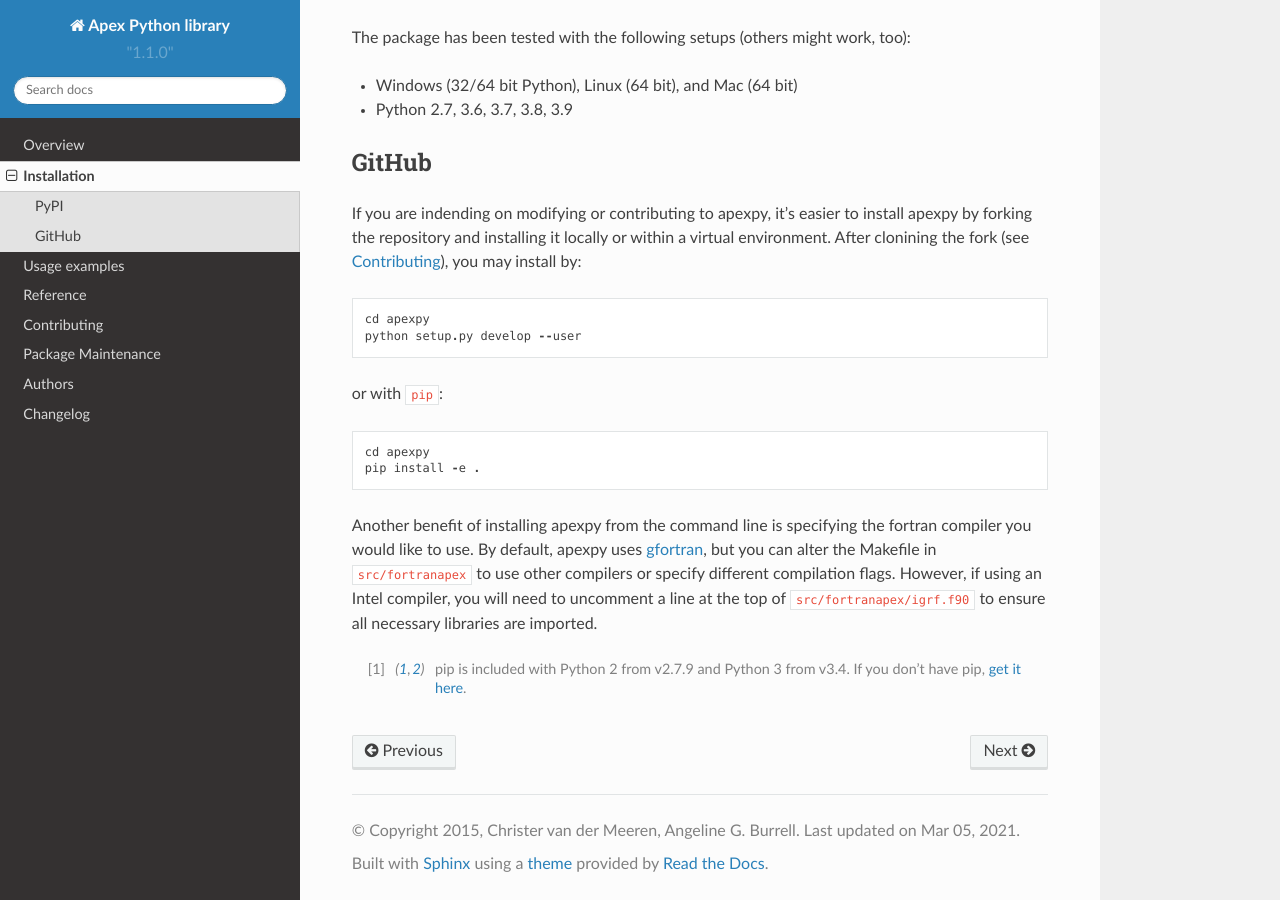
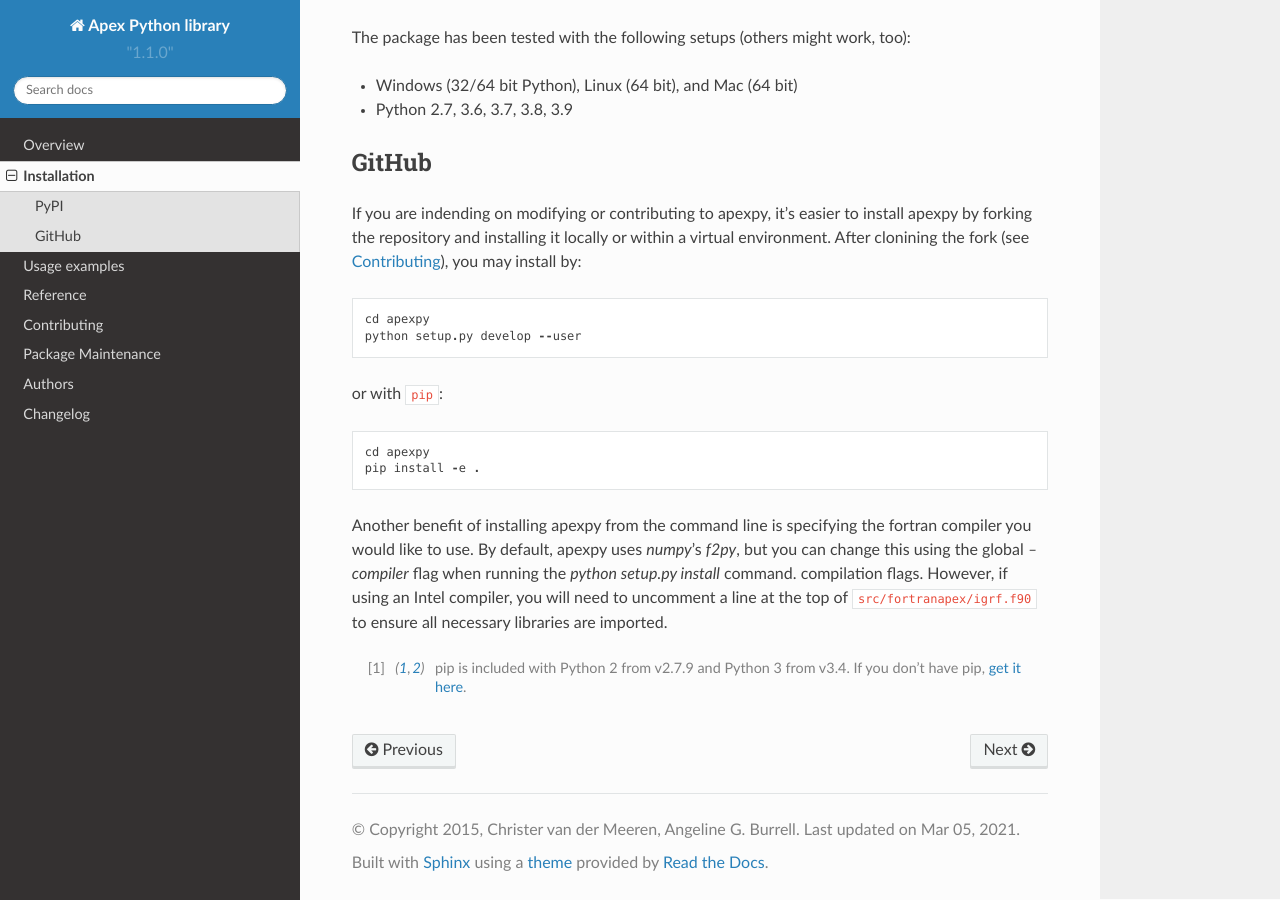
Before and after one commit to aburrell/apexpy, a Sphinx documentation site: the page built from docs/installation.rst, in a window 1280 px wide and 900 px high, scrolled down 793 px. Built offline with Sphinx 7.4.7 and the Read the Docs theme 2.0.0, drawn with Linux system fonts in a browser that asks for light colours.

Commit message:
DOC: Update docs/installation.rst
Co-authored-by: Angeline Burrell <aburrell@users.noreply.github.com>

```diff
--- a/docs/installation.rst
+++ b/docs/installation.rst
@@ -60,8 +60,7 @@
 
 Another benefit of installing apexpy from the command line is specifying the
 fortran compiler you would like to use.  By default, apexpy uses
-`gfortran <https://gcc.gnu.org/wiki/GFortran>`_, but you can alter the
-Makefile in ``src/fortranapex`` to use other compilers or specify different
+`numpy`'s `f2py`, but you can change this using the global `--compiler` flag when running the `python setup.py install` command.
 compilation flags.  However, if using an Intel compiler, you will need to
 uncomment a line at the top of ``src/fortranapex/igrf.f90`` to ensure all
 necessary libraries are imported.
```
